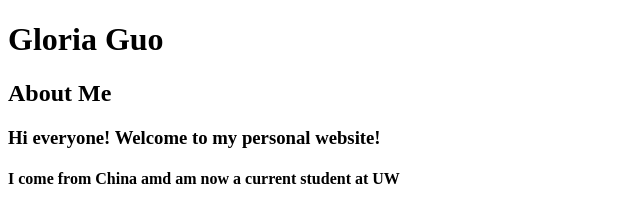
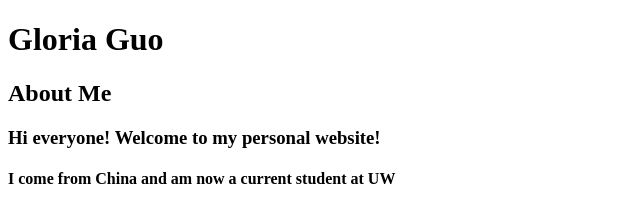
Before and after one commit to guoh4-1665152/guoh4-1665152.github.io, a plain HTML site: page tags.html in a window 1280 px wide. Shown: the full height of the page, 0-640 px from the left. Drawn offline with Linux system fonts and the light colour scheme.

Commit message:
Add files via upload

```diff
--- a/tags.html
+++ b/tags.html
@@ -7,6 +7,6 @@
 		<h1>Gloria Guo</h1>
 		<h2>About Me</h2>
 		<h3>Hi everyone! Welcome to my personal website!
-		<h4>I come from China amd am now a current student at UW
+		<h4>I come from China and am now a current student at UW
 	</body>
 </html>
```
